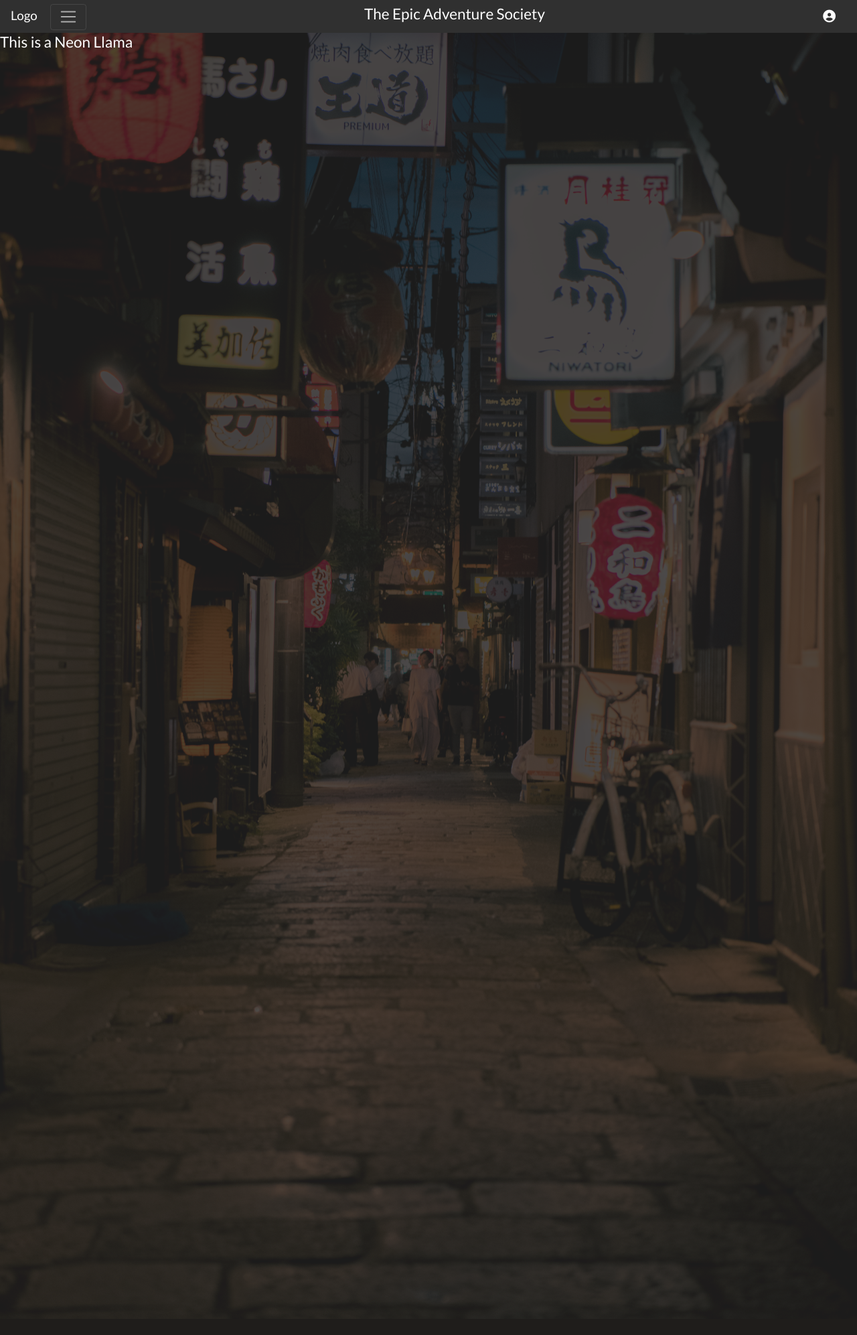
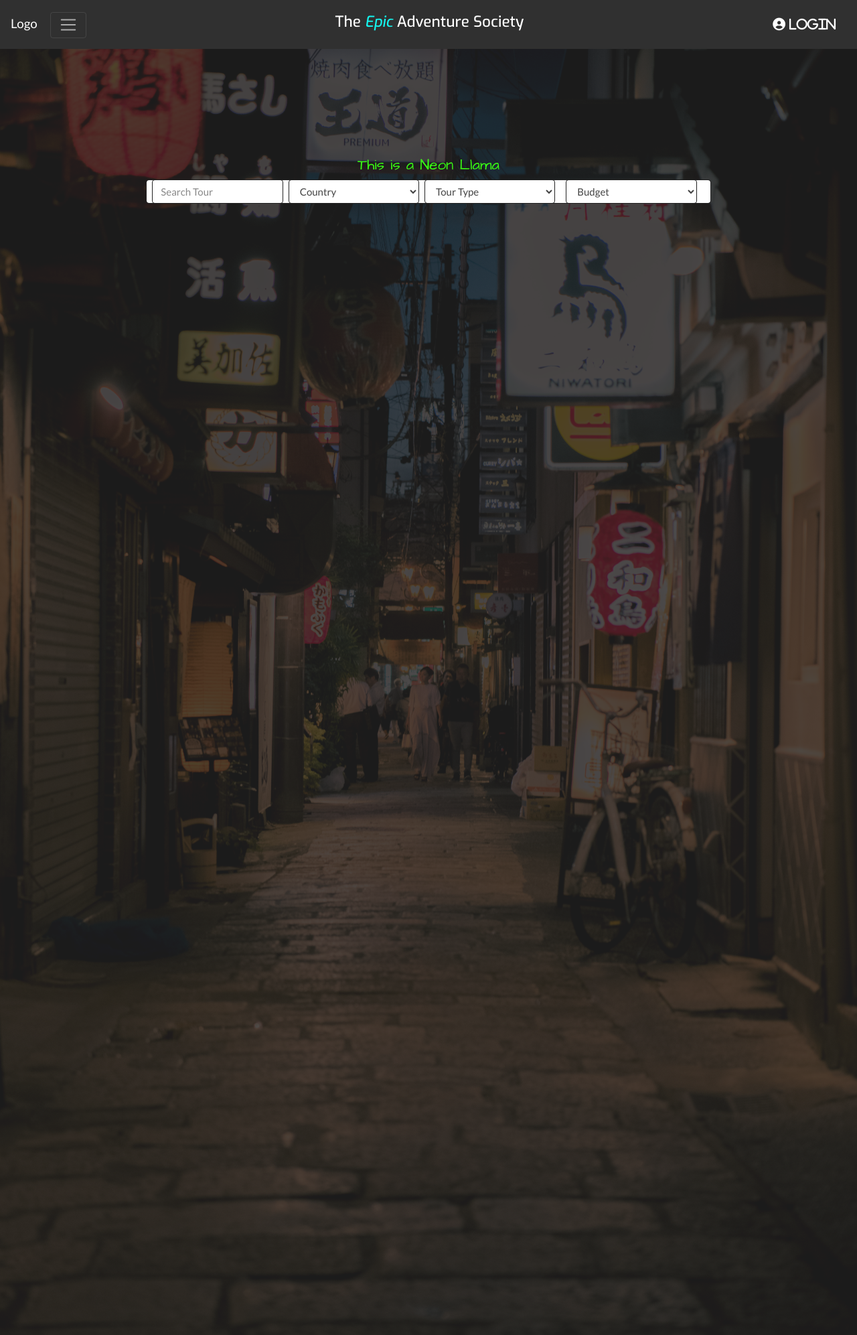
Before and after one commit to jamiebird119/neon_llama_travel, a Django app: template home/templates/index.html in a window 1280 px wide. Shown: the whole page at 67% size. Before the commit the page ends 1963 px from the top, so only its background shows below. Run offline with Django 3.2, Linux system fonts and the light colour scheme; the template is opened without the code that fills it, so the values that code supplies are empty; parts of the project's set-up code (start-up, migrations or seed data) failed here and were passed over; some libraries are stand-ins or nearby versions.

Commit message:
Added fonts and colors

```diff
--- a/home/templates/index.html
+++ b/home/templates/index.html
@@ -6,15 +6,33 @@
 {% endblock%}
 
 {% block content %}
-<div class="demo-wrap">
-  <img
-    class="demo-bg"
-    src="{{MEDIA_URL}}images//background1.jpg"
-    alt=""
-  >
-  <div class="demo-content">
-    <h4>This is a Neon Llama</h4>
-  </div>
+<div class="container-wrap">
+    <img class="index-bg" src="{{MEDIA_URL}}images//background1.jpg" alt="">
+    <div class="index-content">
+        <div class="spacer"></div>
+        <div class="row mt-5">
+            <div class="offset-2 col-8 offset-2 text-center">
+                <h4 class="architects neon-green">This is a Neon Llama</h4>
+            </div>
+            <div class="offset-2 col-8 offset-2 text-center">
+                <form class="form-control search-form form-check-inline py-2">
+                    <input class="form-control d-inline w-25 mx-2 my-2" type="text" placeholder="Search Tour">
+                    <select name="country" id="country" class="form-control d-inline  w-25" form="search">
+                        <option value="Country">Country</option>
+                    </select>
+                    <select class="form-control d-inline  w-25 mx-2 my-2" name="cars" id="cars" form="carform">
+                        <option value="volvo">Tour Type</option>
+                    </select>
+                    <select class="form-control d-inline  w-25 mx-2 my-2" name="cars" id="cars" form="carform">
+                        <option value="volvo">Budget</option>
+                    </select>
+                </form>
+
+            </div>
+
+        </div>
+
+    </div>
 </div>
 
 
--- a/static/css/base.css
+++ b/static/css/base.css
@@ -1,3 +1,23 @@
+/* ----- Fonts */
+
+.exo{
+    font-family: 'Exo', sans-serif;
+}
+.architects{
+    font-family: 'Architects Daughter', cursive;
+}
+
+
+/* ----- Colours */
+.neon-blue{
+color: #15f4ee;
+}
+
+.neon-green{
+    color:#39ff14;
+}
+
+/* ----- Base*/
 .body{
     min-height: 100vh;
 }
@@ -6,12 +26,17 @@
     padding-bottom:0.25rem;
 }
 
-.demo-wrap {
+
+/* ----- Index */
+.container-wrap {
     position: relative;
     min-height: 100vh;
 }
 
-.demo-bg {
+.spacer{
+    height: 7rem;
+}
+.index-bg {
   opacity: 0.2;
   background-color: #303030;
   position: absolute;
@@ -21,6 +46,12 @@
   height: auto;
 }
 
-.demo-content {
+.index-content {
   position: relative;
 }
+
+.search-form{
+    border: 0.1rem solid #39ff14;
+    background-color: #303030;
+    padding: 2.5rem;
+}
--- a/templates/base.html
+++ b/templates/base.html
@@ -8,9 +8,12 @@
     <meta name="viewport" content="width=device-width, initial-scale=1, shrink-to-fit=no">
     <title>{% block title %}{% endblock %}</title>
     {% block extra_css %}
+    <link href="{% static 'css/base.css' %}" rel="stylesheet" />
     <link href="{% static 'css/bootstrap.min.css' %}" rel="stylesheet" />
-    <link href="{% static 'css/base.css' %}" rel="stylesheet" />
     <link href="https://fonts.googleapis.com/css2?family=Lato&display=swap" rel="stylesheet" />
+    <link rel="preconnect" href="https://fonts.gstatic.com">
+    <link href="https://fonts.googleapis.com/css2?family=Exo:ital,wght@0,100;0,200;0,300;0,400;0,500;0,600;0,700;0,800;0,900;1,100;1,200;1,300;1,400;1,500;1,600;1,700;1,800;1,900&display=swap" rel="stylesheet">
+    <link href="https://fonts.googleapis.com/css2?family=Architects+Daughter&display=swap" rel="stylesheet">
     {% endblock %}
     {% block extra_js %}
 
@@ -22,30 +25,28 @@
 <body>
     <nav class="navbar navbar-dark bg-dark">
         <div>
-            <a class="navbar-brand" href="#">Logo</a>
+            <a class="navbar-brand neon-green" href="#">Logo</a>
             <button class="navbar-toggler collapsed" type="button" data-toggle="collapse" data-target="#navbarColor02"
                 aria-controls="navbarColor02" aria-expanded="false" aria-label="Toggle navigation">
                 <span class="navbar-toggler-icon"></span>
             </button>
         </div>
-        <h4>The Epic Adventure Society</h4>
+        <h4 class="exo">The <i class="neon-blue">Epic</i> Adventure Society</h4>
             <div>
-                <a class="navbar-brand" href="#"><i class="fas fa-user-circle"></i></a>
+                <a class="navbar-brand neon-green" href="#"><i class="fas fa-user-circle"> Login</i></a>
             </div>
         </div>
         <div class="collapse navbar-collapse" id="navbarColor02">
-            <ul class="navbar-nav mr-auto">
-                <ul>
+            <ul class="navbar-nav mr-auto neon-green">
                     <li class="navlist">This </li>
                     <li class="navlist">Is </li>
                     <li class="navlist">A </li>
                     <li class="navlist">List </li>
                 </ul>
                 <form class="form-inline my-2 my-lg-0">
-                    <input class="form-control mr-sm-2" type="text" placeholder="Search">
-                    <button class="btn btn-secondary my-2 my-sm-0" type="submit">Search</button>
+                    <input class="form-control mr-sm-2 neon-green" type="text" placeholder="Search">
+                    <button class="btn btn-secondary my-2 my-sm-0 neon-green" type="submit">Search</button>
                 </form>
-            </ul>
 
         </div>
     </nav>
```
